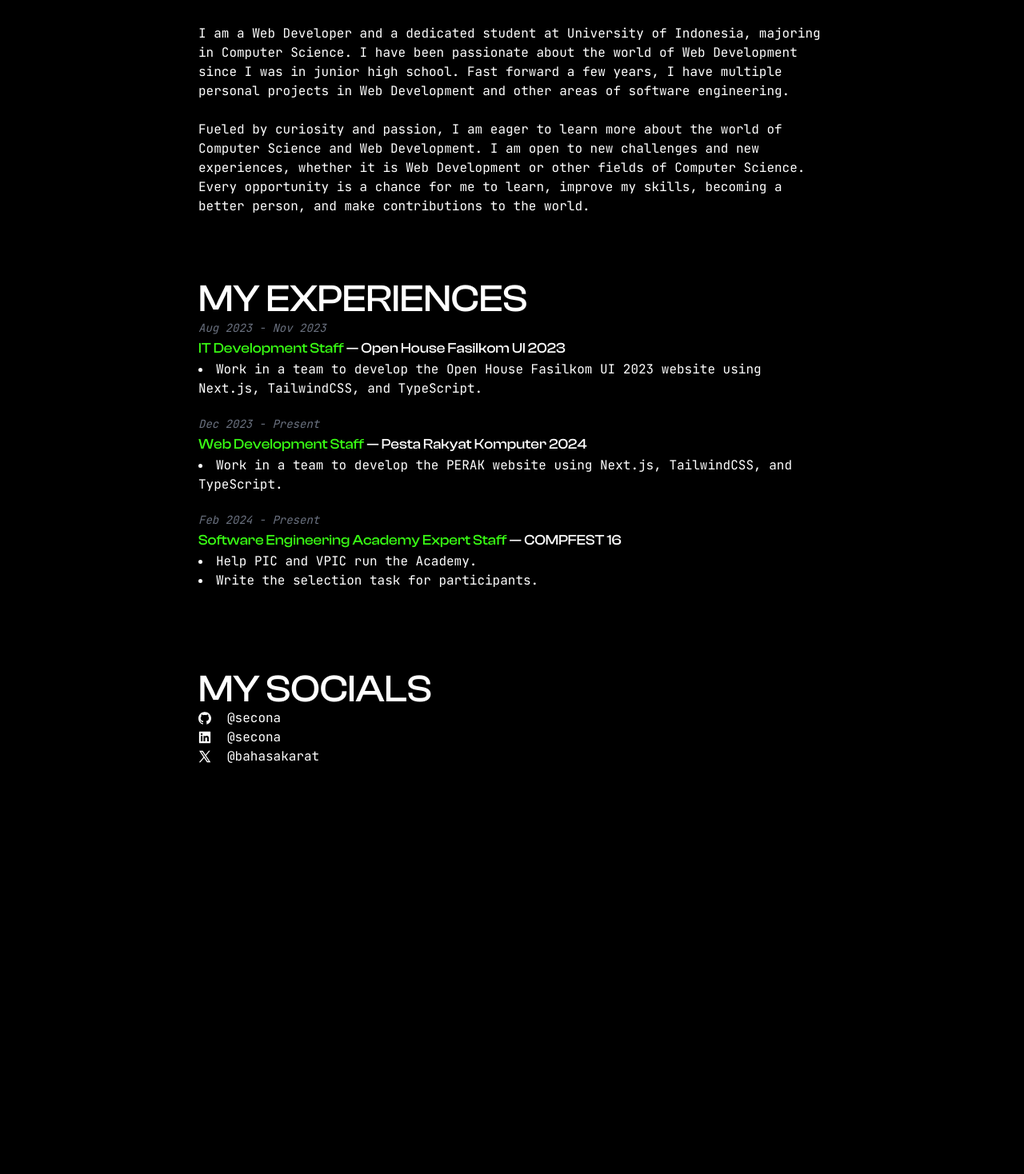
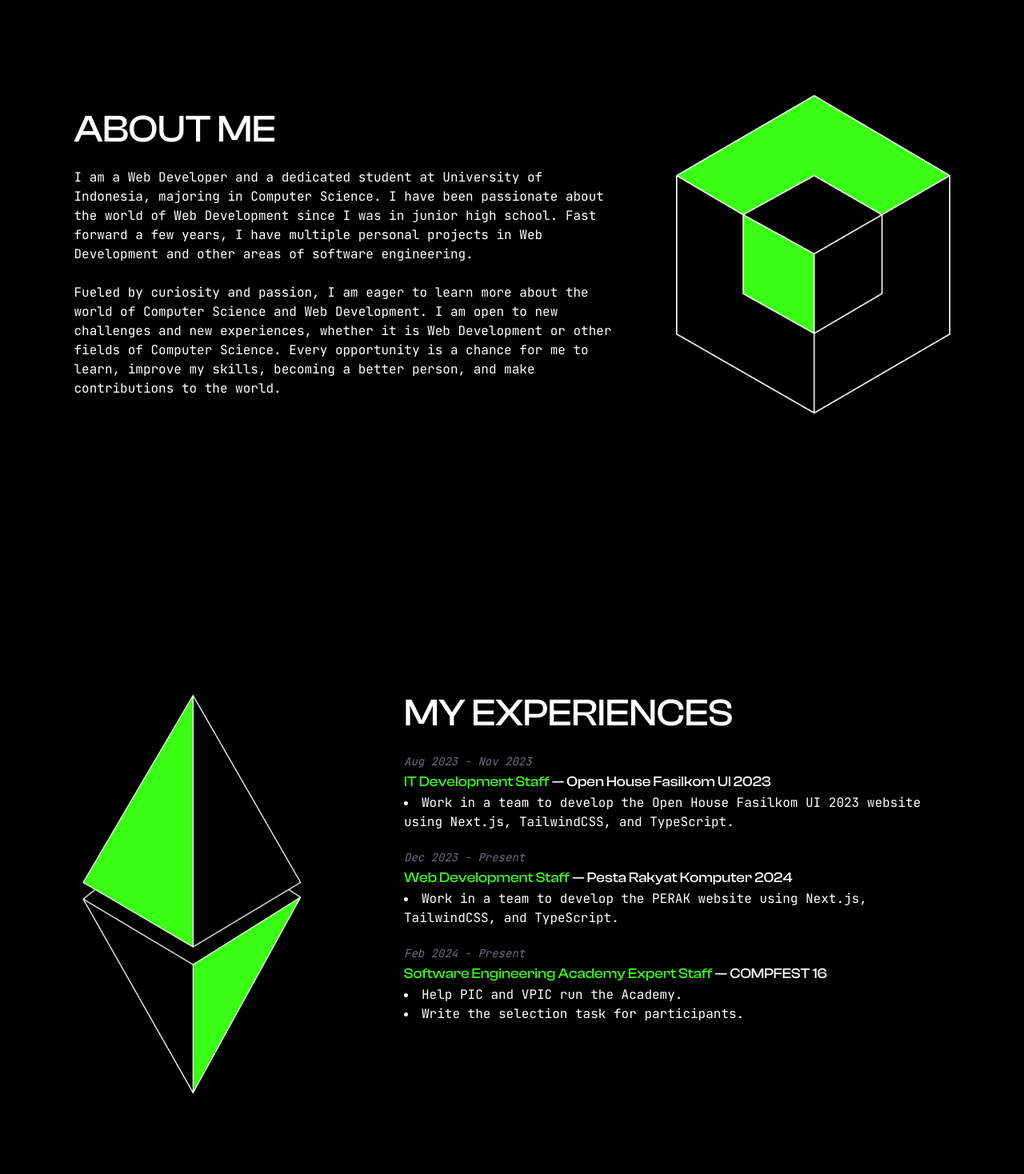
Before and after one commit to secona/personal-website, a Next.js app: page / in a window 1280 px wide. Shown: the part 882-2350 px from the top of the page at 80% size. Before the commit the page ends 1880 px from the top, so only its background shows below. Built offline with nearby package versions, Linux system fonts and the light colour scheme.

Commit message:
feat: add elements

```diff
--- a/app/sections/AboutMe.tsx
+++ b/app/sections/AboutMe.tsx
@@ -1,7 +1,10 @@
+import Image from "next/image";
+import element2 from "../img/element-2.png";
+
 export default function AboutMe() {
   return (
-    <div className="mx-12 grid place-items-center">
-      <div className="py-10 px-14 max-w-4xl">
+    <div className="mx-12 flex flex-row items-center justify-center gap-20 min-h-screen">
+      <div className="max-w-2xl">
         <h1 className="uppercase text-5xl">About Me</h1>
         <br />
         <p>
@@ -21,6 +24,9 @@
           contributions to the world.
         </p>
       </div>
+      <div>
+        <Image src={element2} alt="" height={400} />
+      </div>
     </div>
   );
 }
--- a/app/sections/MyExperiences.tsx
+++ b/app/sections/MyExperiences.tsx
@@ -1,10 +1,17 @@
+import Image from "next/image";
 import Experience from "../components/Experience";
+import element1 from "../img/element-1.png";
 
 export default function MyExperiences() {
   return (
-    <div className="mx-12 grid place-items-center">
-      <div className="py-10 px-14 max-w-4xl">
+    <div className="mx-12 min-h-screen grid place-items-center">
+      <div className="flex flex-row justify-center gap-32">
+        <div className="grid place-items-center max-h-screen sticky top-0">
+          <Image src={element1} alt="" height={500} />
+        </div>
+        <div className="max-w-2xl">
           <h1 className="uppercase text-5xl">My Experiences</h1>
+          <br />
           <ul>
             <Experience
               title="IT Development Staff"
@@ -37,5 +44,6 @@
           </ul>
         </div>
       </div>
+    </div>
   )
 }
```
Also changed, not shown: app/img/element-1.png (added), app/img/element-2.png (added). Lines whose indentation alone changed are shown as unchanged.
